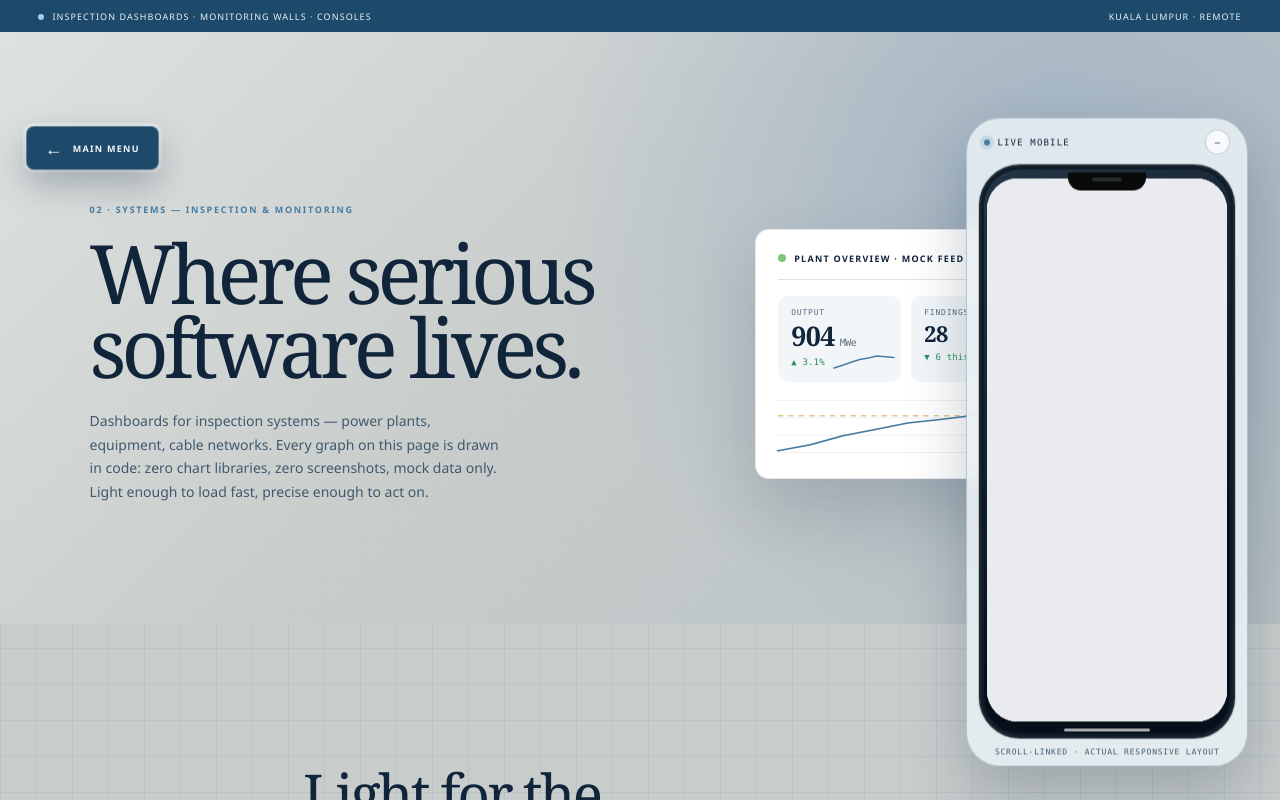
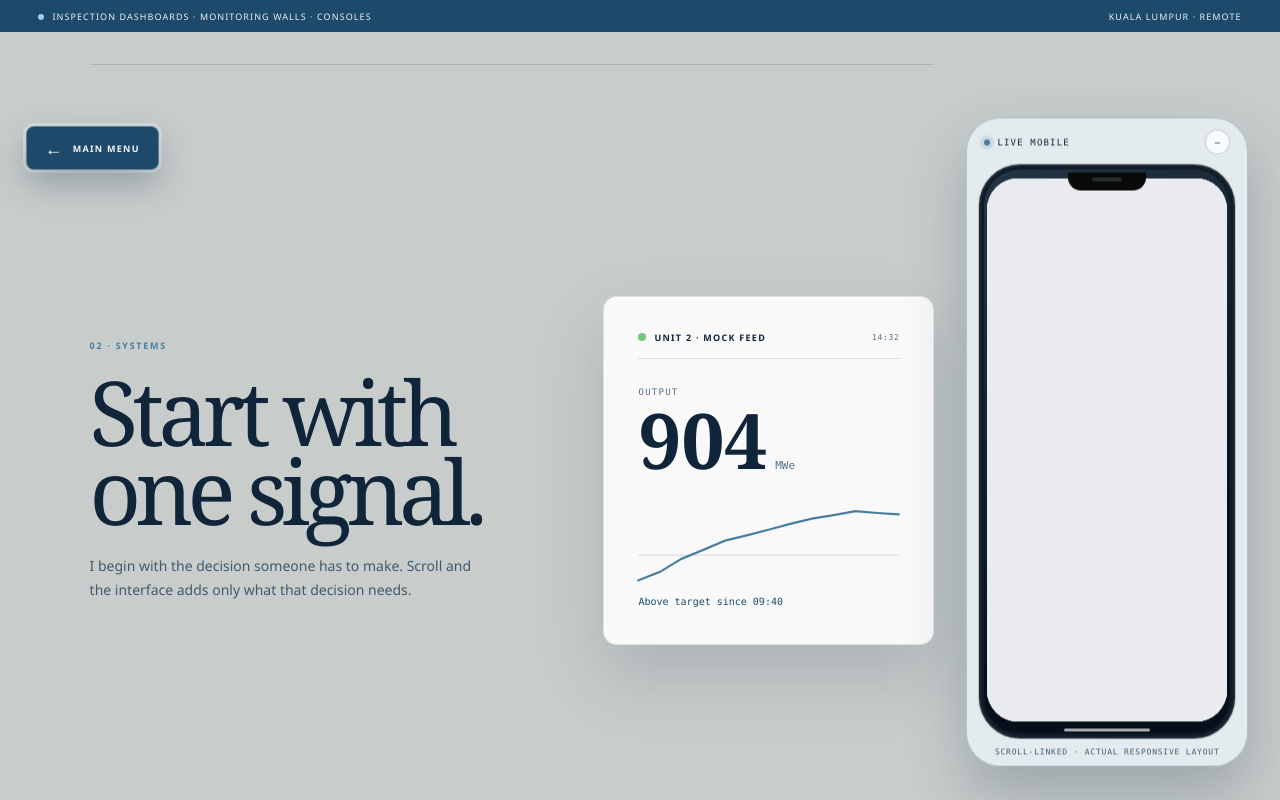
Before and after one commit to tuancookiez-hub/tuandev-portfolio, a React (Vite) app: page / in a window 1280 px wide. Both pictures are taken after a click on the button 493 px from the left and 410 px from the top of the page. Shown: the top 800 px of the page. Built offline with nearby package versions, Linux system fonts and the light colour scheme.

Commit message:
feat: add scroll-driven systems journey

```diff
--- a/src/components/DevicePreview.tsx
+++ b/src/components/DevicePreview.tsx
@@ -18,11 +18,12 @@ function current(): Omit<Sync, "type"> | null {
   }) ?? sections.at(-1);
   if (section === undefined) return null;
 
-  // Calculate how far through this section we are (0 to 1)
   const box = section.getBoundingClientRect();
   const sectionTop = box.top + window.scrollY;
-  const sectionHeight = Math.max(1, box.height);
-  const progressInSection = Math.min(1, Math.max(0, (window.scrollY - sectionTop + window.innerHeight * 0.42) / sectionHeight));
+  const journey = section.dataset.sync === "journey";
+  const sectionHeight = Math.max(1, box.height - (journey ? window.innerHeight : 0));
+  const offset = journey ? 0 : window.innerHeight * 0.42;
+  const progressInSection = Math.min(1, Math.max(0, (window.scrollY - sectionTop + offset) / sectionHeight));
 
   return {
     section: section.dataset.sync ?? "",
@@ -39,8 +40,9 @@ export function usePreviewReceiver(enabled: boolean) {
       const section = document.querySelector<HTMLElement>(`[data-sync="${CSS.escape(event.data.section)}"]`);
       if (section === null) return;
 
-      // Map to the same section in the iframe, proportionally through it
-      const target = section.offsetTop + (event.data.progress * section.offsetHeight);
+      const journey = section.dataset.sync === "journey";
+      const range = Math.max(1, section.offsetHeight - (journey ? window.innerHeight : 0));
+      const target = section.offsetTop + (event.data.progress * range);
       window.scrollTo({ top: target, behavior: "auto" });
     };
 
--- a/src/styles/systems.css
+++ b/src/styles/systems.css
@@ -35,6 +35,187 @@
 .sys > .world-return { position: fixed; z-index: 130; }
 .sys > .device-preview,
 .sys > .device-preview-restore { position: fixed; z-index: 80; }
+.sys-main {
+  isolation: isolate;
+  overflow: clip;
+}
+.sys-story {
+  position: relative;
+  min-height: 520svh;
+  color: var(--sys-ink);
+}
+.sys-story-sticky {
+  position: sticky;
+  top: 0;
+  height: 100svh;
+  overflow: hidden;
+}
+.sys-atmosphere {
+  position: absolute;
+  z-index: 0;
+  inset: 0;
+  pointer-events: none;
+  opacity: 0;
+  background:
+    radial-gradient(ellipse at 18% 32%, rgba(94, 234, 212, .13), transparent 32%),
+    radial-gradient(ellipse at 78% 66%, rgba(71, 125, 162, .25), transparent 38%),
+    repeating-linear-gradient(112deg, transparent 0 68px, rgba(159, 208, 240, .045) 69px 70px, transparent 71px 136px);
+  mask-image: linear-gradient(to bottom, transparent, #000 12%, #000 92%, transparent);
+  transition: opacity 500ms ease;
+}
+.sys-story[data-theme="dark"] .sys-atmosphere { opacity: 1; }
+.sys-story-progress {
+  position: absolute;
+  z-index: 6;
+  top: 32px;
+  left: clamp(22px, 7vw, 108px);
+  right: clamp(22px, 7vw, 108px);
+  height: 1px;
+  background: rgba(16, 36, 58, .15);
+}
+.sys-story-progress i {
+  display: block;
+  width: 100%;
+  height: 100%;
+  background: #5eead4;
+  transform-origin: left center;
+}
+.sys-scene {
+  position: absolute;
+  z-index: 2;
+  inset: 0;
+  display: grid;
+  align-content: center;
+  gap: clamp(20px, 3vw, 36px);
+  padding: clamp(118px, 11vw, 154px) clamp(22px, 7vw, 108px) clamp(42px, 5vw, 68px);
+  pointer-events: none;
+}
+.sys-scene-simple {
+  grid-template-columns: minmax(0, 1fr) minmax(300px, .78fr);
+  align-items: center;
+  gap: clamp(36px, 7vw, 110px);
+}
+.sys-scene-copy > p,
+.sys-scene-head p {
+  color: var(--sys-blue);
+  font-size: 9px;
+  font-weight: 800;
+  letter-spacing: .19em;
+  text-transform: uppercase;
+}
+.sys-scene-copy h1 {
+  margin: 20px 0 25px;
+  color: var(--sys-ink);
+  font: clamp(54px, 7vw, 108px)/.88 Georgia, serif;
+  letter-spacing: -.065em;
+}
+.sys-scene-copy > span {
+  display: block;
+  max-width: 48ch;
+  color: var(--sys-soft);
+  font-size: 14px;
+  line-height: 1.7;
+}
+.sys-signal {
+  padding: clamp(20px, 3vw, 34px);
+  border: 1px solid rgba(16, 36, 58, .11);
+  border-radius: 14px;
+  background: rgba(255, 255, 255, .88);
+  box-shadow: 0 30px 70px rgba(16, 36, 58, .16);
+}
+.sys-signal > small {
+  display: block;
+  margin-top: 28px;
+  color: var(--d-soft);
+  font: 9px var(--font-mono);
+  letter-spacing: .14em;
+}
+.sys-signal > b {
+  display: block;
+  margin-top: 8px;
+  color: var(--sys-ink);
+  font: 700 clamp(52px, 6vw, 86px)/.9 Georgia, serif;
+}
+.sys-signal > b em { margin-left: 8px; color: var(--d-soft); font: 11px var(--font-mono); font-style: normal; }
+.sys-signal > svg { display: block; width: 100%; height: 92px; margin-top: 22px; overflow: visible; }
+.sys-signal > span { color: var(--sys-blue-deep); font: 10px var(--font-mono); }
+.sys-scene-head {
+  display: grid;
+  grid-template-columns: minmax(0, 1.1fr) minmax(240px, .55fr);
+  align-items: end;
+  gap: clamp(24px, 5vw, 76px);
+}
+.sys-scene-head h2 {
+  margin-top: 10px;
+  color: var(--sys-ink);
+  font: clamp(36px, 4.5vw, 68px)/.98 Georgia, serif;
+  letter-spacing: -.05em;
+}
+.sys-scene-head > span { color: var(--sys-soft); font-size: 12px; line-height: 1.7; }
+.sys-scene-console .sys-face-panel { max-height: calc(100svh - 250px); overflow: auto; }
+.sys-scene-wall {
+  --d-ink: #dceaf4;
+  --d-soft: #8fb0c7;
+  --d-line: rgba(159, 208, 240, .16);
+  --d-tile: rgba(255, 255, 255, .05);
+  --d-chart: rgba(255, 255, 255, .03);
+  --d-accent: #5eead4;
+  --d-good: #5eead4;
+  --d-warn: #f2a33a;
+  --d-bad: #ff6b5e;
+  --h-ok: #17435f;
+  --h-warm: #2e7d96;
+  --h-hot: #e8a13d;
+  --h-crit: #ff5d4d;
+}
+.sys-scene-wall .sys-scene-head h2 { color: #f5f8fa; }
+.sys-scene-wall .sys-scene-head > span { color: #a9c9db; }
+.sys-scene-wall .sys-face-panel {
+  max-height: calc(100svh - 250px);
+  overflow: auto;
+  color: #dceaf4;
+  border-color: rgba(94, 234, 212, .14);
+  background: rgba(11, 22, 34, .94);
+  box-shadow: 0 26px 64px rgba(4, 12, 22, .45);
+}
+.sys-scene-wall .sys-dash-top { color: #a9c9db; border-color: rgba(159, 208, 240, .16); }
+.sys-scene-wall .sys-dash-top i { background: #5eead4; }
+.sys-scene-branches .sys-scene-head h2 { color: #f5f8fa; }
+.sys-scene-branches .sys-scene-head > span { color: #a9c9db; }
+.sys-branch-grid { display: grid; grid-template-columns: repeat(3, minmax(0, 1fr)); gap: 14px; }
+.sys-branch {
+  min-width: 0;
+  padding: 18px;
+  color: #dceaf4;
+  border: 1px solid rgba(159, 208, 240, .16);
+  border-radius: 13px;
+  background: rgba(9, 24, 38, .88);
+  box-shadow: 0 22px 54px rgba(4, 12, 22, .25);
+}
+.sys-branch[data-dir="Workflow board"] { color: #10243a; background: rgba(238, 242, 245, .94); }
+.sys-branch[data-dir="Workflow board"] .sys-dash-top { border-color: rgba(16, 36, 58, .12); }
+.sys-branch .sys-dash-body { min-height: 138px; padding: 18px 0; }
+.sys-branch > small { color: #5eead4; font: 9px var(--font-mono); }
+.sys-branch[data-dir="Workflow board"] > small { color: var(--sys-blue); }
+.sys-branch h3 { margin-top: 8px; font: 30px/1 Georgia, serif; letter-spacing: -.035em; }
+.sys-branch > b { display: block; margin-top: 10px; font-size: 12px; }
+.sys-branch > p { margin-top: 9px; color: #8fb0c7; font-size: 11px; line-height: 1.55; }
+.sys-branch[data-dir="Workflow board"] > p { color: var(--sys-soft); }
+.sys-story-step {
+  position: absolute;
+  z-index: 6;
+  right: clamp(22px, 7vw, 108px);
+  bottom: 24px;
+  display: flex;
+  align-items: center;
+  gap: 12px;
+  color: rgba(16, 36, 58, .7);
+  font: 8px var(--font-mono);
+  letter-spacing: .12em;
+  text-transform: uppercase;
+}
+.sys-story[data-theme="dark"] .sys-story-step { color: rgba(220, 234, 244, .72); }
+.sys-story-step b { color: inherit; }
 .sys > .sys-return {
   color: #f5f8fa;
   border-color: rgba(255,255,255,.3);
@@ -626,12 +807,12 @@ text.ax-v {
 }
 
 @media (min-width: 1181px) {
-  .sys:has(> .device-preview) .sys-faces,
-  .sys:has(> .device-preview) .sys-list,
+  .sys:has(> .device-preview) .sys-scene,
   .sys:has(> .device-preview) .sys-contact,
   .sys:has(> .device-preview) .sys-footer {
     padding-right: clamp(330px, 27vw, 410px);
   }
+  .sys:has(> .device-preview) .sys-story-progress { right: clamp(330px, 27vw, 410px); }
 }
 
 @media (max-width: 1180px) {
@@ -646,6 +827,11 @@ text.ax-v {
 }
 
 @media (max-width: 920px) {
+  .sys-scene-simple { grid-template-columns: 1fr; gap: 26px; }
+  .sys-scene-head { grid-template-columns: 1fr; gap: 12px; }
+  .sys-branch-grid { grid-template-columns: 1fr; }
+  .sys-scene-branches { overflow-y: auto; align-content: start; }
+  .sys-branch .sys-dash-body { min-height: 100px; }
   .sys-hero { grid-template-columns: 1fr; padding: 100px 24px; }
   .sys-hero-dash { max-width: 520px; }
   .sys-list-head { grid-template-columns: 1fr; gap: 16px; }
@@ -658,6 +844,22 @@ text.ax-v {
 }
 
 @media (max-width: 620px) {
+  .sys-story { min-height: 470svh; }
+  .sys-scene { padding: 94px 18px 42px; }
+  .sys-scene-copy h1 { font-size: 48px; }
+  .sys-scene-copy > span { font-size: 12px; }
+  .sys-signal { padding: 16px; }
+  .sys-signal > b { font-size: 48px; }
+  .sys-scene-head h2 { font-size: 34px; }
+  .sys-scene-head > span { font-size: 10px; }
+  .sys-scene-console .sys-face-panel,
+  .sys-scene-wall .sys-face-panel { max-height: calc(100svh - 220px); padding: 10px; }
+  .sys-scene-branches .sys-scene-head { position: sticky; z-index: 2; top: 0; padding: 4px 0 12px; }
+  .sys-branch { padding: 13px; }
+  .sys-branch .sys-dash-body { display: none; }
+  .sys-branch h3 { font-size: 24px; }
+  .sys-story-progress { top: 18px; left: 18px; right: 18px; }
+  .sys-story-step { right: 18px; bottom: 14px; }
   .sys-utility { min-height: 28px; padding: 0 14px; }
   .sys-utility span:nth-child(2) { display: none; }
   .sys > .sys-return { top: 42px; }
@@ -681,4 +883,11 @@ text.ax-v {
 
 @media (prefers-reduced-motion: reduce) {
   .sys *, .sys *::before, .sys *::after { transition: none !important; animation: none !important; }
+  .sys-story { min-height: auto; padding: 72px 0; background: #c8cdcc; }
+  .sys-story-sticky { position: relative; height: auto; overflow: visible; }
+  .sys-atmosphere, .sys-story-progress, .sys-story-step { display: none; }
+  .sys-scene { position: relative; inset: auto; opacity: 1 !important; transform: none !important; margin-bottom: 56px; }
+  .sys-scene-wall, .sys-scene-branches { background: #0b1622; }
+  .sys-scene-console .sys-face-panel,
+  .sys-scene-wall .sys-face-panel { max-height: none; overflow: visible; }
 }
--- a/src/worlds/SystemsWorld.tsx
+++ b/src/worlds/SystemsWorld.tsx
@@ -1,5 +1,5 @@
-import { motion, useReducedMotion } from "motion/react";
-import type { ReactNode } from "react";
+import { motion, useMotionValueEvent, useReducedMotion, useScroll, useTransform } from "motion/react";
+import { useRef, useState } from "react";
 import DevicePreview, { usePreviewReceiver } from "../components/DevicePreview";
 import { useActiveWorld } from "../context/ActiveWorldContext";
 
@@ -54,22 +54,6 @@ const events = [
   { tier: "Advisory", code: "TR-07", msg: "weekly thermography due", at: "09:30" },
 ];
 const sevs: Record<string, string> = { ok: "● OK", watch: "▲ WATCH", fail: "✕ FAIL" };
-
-function Rise({ children, delay = 0 }: { children: ReactNode; delay?: number }) {
-  const still = useReducedMotion();
-  if (still) return <div className="sys-rise">{children}</div>;
-  return (
-    <motion.div
-      className="sys-rise"
-      initial={{ opacity: 0, y: 22 }}
-      whileInView={{ opacity: 1, y: 0 }}
-      viewport={{ once: true, margin: "-40px" }}
-      transition={{ duration: 0.7, delay, ease: [0.16, 1, 0.3, 1] }}
-    >
-      {children}
-    </motion.div>
-  );
-}
 
 function Draw({ d, stroke, width = 2 }: { d: string; stroke: string; width?: number }) {
   const still = useReducedMotion();
@@ -401,29 +385,46 @@ const more = [
   {
     number: "03",
     style: "Memory inspector",
-    title: "Inspectable agent memory",
-    line: "What the system knows, made visible.",
-    text: "A view into the layers a memory system keeps — what it recalls, how it's scored, where it's stored. Built to make an invisible process inspectable.",
+    title: "Agent memory",
+    line: "See what was kept and why.",
+    text: "I built HyAtlas because an agent that forgets is hard to work with. This view exposes the stored fact, score, and layer.",
   },
   {
     number: "04",
     style: "Workflow board",
-    title: "Operational queue",
-    line: "Columns, lanes, throughput.",
-    text: "A board for moving work through stages. Cards, columns, status — the pattern for any pipeline you want to watch without a wall of tables.",
+    title: "Work queue",
+    line: "See where the work is stuck.",
+    text: "I use boards when a pipeline has owners, handoffs, and waiting states. The interface should show the next action without opening a table.",
   },
   {
     number: "05",
     style: "Router console",
-    title: "Provider routing & cost",
-    line: "One door, many models, costs you can see.",
-    text: "A console that pools providers, routes each call, and shows what it costs. Built for answering one question: which model is actually worth it.",
+    title: "Model routing",
+    line: "See which provider handled the call.",
+    text: "My AIClient2API console makes providers, latency, routing, and cost inspectable. I want the trade-off visible before I choose a model.",
   },
 ];
 
 export default function SystemsWorld({ onClose, embed = false }: { onClose?: () => void; embed?: boolean }) {
   const ctx = useActiveWorld();
+  const stage = useRef<HTMLElement>(null);
+  const reduced = useReducedMotion();
+  const { scrollYProgress } = useScroll({ target: stage, offset: ["start start", "end end"] });
+  const wash = useTransform(scrollYProgress, [0, .28, .52, .72, 1], ["#c8cdcc", "#c8cdcc", "#667b89", "#142636", "#0b1622"]);
+  const simple = useTransform(scrollYProgress, [0, .12, .24, 1], [1, 1, 0, 0]);
+  const light = useTransform(scrollYProgress, [0, .1, .25, .42, .56, 1], [0, 0, 1, 1, 0, 0]);
+  const dark = useTransform(scrollYProgress, [0, .42, .57, .72, .84, 1], [0, 0, 1, 1, 0, 0]);
+  const branches = useTransform(scrollYProgress, [0, .72, .86, 1], [0, 0, 1, 1]);
+  const simpleY = useTransform(scrollYProgress, [0, .24, 1], [0, -36, -36]);
+  const lightY = useTransform(scrollYProgress, [0, .1, .25, .56, 1], [50, 50, 0, -40, -40]);
+  const darkY = useTransform(scrollYProgress, [0, .42, .57, .84, 1], [60, 60, 0, -44, -44]);
+  const branchY = useTransform(scrollYProgress, [0, .72, .86, 1], [70, 70, 0, 0]);
+  const [progress, setProgress] = useState(0);
   usePreviewReceiver(embed);
+
+  useMotionValueEvent(scrollYProgress, "change", (value) => setProgress(value));
+  const name = progress < .22 ? "signal" : progress < .5 ? "field" : progress < .78 ? "control" : "branches";
+  const theme = progress < .5 ? "light" : "dark";
 
   return (
     <motion.div className="sys" initial={{ opacity: 0 }} animate={{ opacity: 1 }} transition={{ duration: 0.3 }}>
@@ -438,104 +439,88 @@ export default function SystemsWorld({ onClose, embed = false }: { onClose?: ()
         <span>Kuala Lumpur · Remote</span>
       </div>
 
-      <main id="sys-top">
-        <section className="sys-hero" data-sync="hero">
-          <div className="sys-hero-copy">
-            <p>02 · Systems — Inspection & monitoring</p>
-            <h1>Where serious<br />software lives.</h1>
-            <span>Dashboards for inspection systems — power plants, equipment, cable networks. Every graph on this page is drawn in code: zero chart libraries, zero screenshots, mock data only. Light enough to load fast, precise enough to act on.</span>
+      <motion.main id="sys-top" className="sys-main" style={reduced ? undefined : { backgroundColor: wash }}>
+        <section
+          ref={stage}
+          className="sys-story"
+          data-sync="journey"
+          data-stage={name}
+          data-theme={theme}
+          data-progress={progress.toFixed(3)}
+        >
+          <div className="sys-story-sticky">
+            <div className="sys-atmosphere" aria-hidden="true" />
+            <div className="sys-story-progress" aria-hidden="true"><i style={{ transform: `scaleX(${progress})` }} /></div>
+
+            <motion.div className="sys-scene sys-scene-simple" style={reduced ? undefined : { opacity: simple, y: simpleY }}>
+              <div className="sys-scene-copy">
+                <p>02 · Systems</p>
+                <h1>Start with<br />one signal.</h1>
+                <span>I begin with the decision someone has to make. Scroll and the interface adds only what that decision needs.</span>
               </div>
-          <div className="sys-hero-dash" aria-hidden="true">
-            <div className="sys-dash-top"><i />Plant overview · Mock feed<em>14:32</em></div>
-            <div className="sys-hero-kpis">
-              <Kpi k="Output" v="904" unit="MWe" delta="▲ 3.1%" spark={output.slice(-8)} main />
-              <Kpi k="Findings" v="28" delta="▼ 6 this wk" spark={[40, 37, 36, 33, 31, 30, 28]} />
-              <Kpi k="Cable fitness" v="88" unit="%" tone="warn" delta="5 due" spark={[91, 91, 90, 90, 89, 88, 88]} />
-            </div>
+              <div className="sys-signal" aria-hidden="true">
+                <div className="sys-dash-top"><i />Unit 2 · Mock feed<em>14:32</em></div>
+                <small>OUTPUT</small><b>904<em>MWe</em></b>
                 <svg viewBox="0 0 300 84" preserveAspectRatio="none">
-              {[600, 700, 800, 900].map((g) => (
-                <line key={g} x1="0" x2="300" y1={84 - ((g - 580) / 370) * 84} y2={84 - ((g - 580) / 370) * 84} stroke="rgba(16,36,58,.09)" strokeWidth="1" />
-              ))}
-              <line x1="0" x2="300" y1={84 - ((812 - 580) / 370) * 84} y2={84 - ((812 - 580) / 370) * 84} stroke="#c98a12" strokeWidth="1" strokeDasharray="4 4" />
+                  <line x1="0" x2="300" y1="54" y2="54" stroke="rgba(16,36,58,.12)" strokeWidth="1" />
                   <Draw d={line(output, { w: 300, h: 84, l: 0, r: 0, t: 4, b: 0, min: 580, max: 950 })} stroke="#477da2" width={2} />
                 </svg>
+                <span>Above target since 09:40</span>
               </div>
-        </section>
+            </motion.div>
 
-        <section className="sys-faces" data-sync="work">
-          <div className="sys-list-head">
-            <p>One plant, two faces</p>
-            <h2>Light for the field,<br />loud for the wall.</h2>
-            <span>An inspection programme needs both: a light, fast console technicians open on a tablet, and a dense monitoring wall for the control room. Same mock plant, same numbers, two deliberately different builds.</span>
-          </div>
-
-          <Rise>
-            <article className="sys-face" data-face="light">
-              <div className="sys-face-copy">
-                <span className="sys-card-num">A</span>
-                <p className="sys-card-tag">Face A · Light</p>
-                <h3>Field inspection console</h3>
-                <p className="sys-card-summary">Pale, quiet, quick to scan.</p>
-                <p className="sys-card-text">Stat tiles with trend and delta, output against target, findings by zone, cable fitness, and the equipment list with severity chips. Colour never carries meaning alone — shape and label always back it up. This is the build I'd hand to field staff and clients.</p>
+            <motion.div className="sys-scene sys-scene-console" style={reduced ? undefined : { opacity: light, y: lightY }}>
+              <div className="sys-scene-head">
+                <div><p>Field console</p><h2>Add detail for the person doing the check.</h2></div>
+                <span>Trend, target, zone, cable fitness, and equipment status. Labels and shapes carry severity; colour supports them.</span>
               </div>
               <div className="sys-face-panel">
                 <div className="sys-dash-top"><i />Field console · Unit 2<em>Mock · 14:32</em></div>
                 <LightConsole />
               </div>
-            </article>
-          </Rise>
+            </motion.div>
 
-          <Rise>
-            <article className="sys-face" data-face="dark">
-              <div className="sys-face-copy">
-                <span className="sys-card-num">B</span>
-                <p className="sys-card-tag">Face B · Dark</p>
-                <h3>Control-room monitoring wall</h3>
-                <p className="sys-card-summary">Dense, alert-first, readable at distance.</p>
-                <p className="sys-card-text">A thermal heatmap across cable trays, the 24-hour load curve against its alarm line, and a tiered event log — urgent, high, advisory. High-performance HMI practice: muted surfaces, colour reserved for alarms, every state explained in words.</p>
+            <motion.div className="sys-scene sys-scene-wall" style={reduced ? undefined : { opacity: dark, y: darkY }}>
+              <div className="sys-scene-head">
+                <div><p>Control room</p><h2>The same data changes when the risk changes.</h2></div>
+                <span>Tray heat, load against the alarm line, and the event log move forward. The background gets quieter so alarms stay legible.</span>
               </div>
               <div className="sys-face-panel">
                 <div className="sys-dash-top"><i />Monitoring wall · Unit 2<em>Mock · 14:32:05</em></div>
                 <DarkWall />
               </div>
-            </article>
-          </Rise>
-        </section>
+            </motion.div>
 
-        <section className="sys-list" data-sync="more">
-          <div className="sys-list-head">
-            <p>More directions</p>
-            <h2>Systems is bigger<br />than inspection.</h2>
-            <span>Three more directions from the toolbox — agent memory, workflow boards, model routing. Each a complete interface style, built the same way: in code.</span>
+            <motion.div className="sys-scene sys-scene-branches" style={reduced ? undefined : { opacity: branches, y: branchY }}>
+              <div className="sys-scene-head">
+                <div><p>Other systems</p><h2>Different work needs a different surface.</h2></div>
+                <span>These are coded interface studies for tools I am building. They are not screenshots or finished products.</span>
               </div>
-
-          {more.map((d) => (
-            <article key={d.number} className="sys-card">
-              <div className="sys-card-dash" data-dir={d.style} aria-hidden="true">
-                <div className="sys-dash-top"><i />{d.title}</div>
+              <div className="sys-branch-grid">
+                {more.map((item) => (
+                  <article key={item.number} className="sys-branch" data-dir={item.style}>
+                    <div className="sys-dash-top"><i />{item.style}</div>
                     <div className="sys-dash-body">
-                  {d.style === "Memory inspector" && <MemoryMock />}
-                  {d.style === "Workflow board" && <KanbanMock />}
-                  {d.style === "Router console" && <RouterMock />}
+                      {item.style === "Memory inspector" && <MemoryMock />}
+                      {item.style === "Workflow board" && <KanbanMock />}
+                      {item.style === "Router console" && <RouterMock />}
                     </div>
-              </div>
-              <div className="sys-card-copy">
-                <span className="sys-card-num">{d.number}</span>
-                <p className="sys-card-tag">{d.style}</p>
-                <h3>{d.title}</h3>
-                <p className="sys-card-summary">{d.line}</p>
-                <p className="sys-card-text">{d.text}</p>
-              </div>
+                    <small>{item.number}</small><h3>{item.title}</h3><b>{item.line}</b><p>{item.text}</p>
                   </article>
                 ))}
+              </div>
+            </motion.div>
+
+            <div className="sys-story-step"><b>{name}</b><span>scroll to unfold</span></div>
+          </div>
         </section>
 
         <section className="sys-contact" id="sys-contact" data-sync="contact">
-          <span>Have a system that needs a face?</span>
-          <h2>Tell me what it watches,<br />I'll build the wall.</h2>
+          <span>I build the interface around the work.</span>
+          <h2>Show me the system.<br />I'll make it readable.</h2>
           <a href="mailto:tuancookiez@gmail.com">Write to Tuan ↗</a>
         </section>
-      </main>
+      </motion.main>
 
       <footer className="sys-footer" data-sync="footer">
         <b>TUAN DEV · SYSTEMS</b><span>Kuala Lumpur · Malaysia</span><span>GitHub · Contact</span>
```
Also changed, not shown: 1 other file (tests, documents, lock files or other folders). Lines whose indentation alone changed are shown as unchanged.
